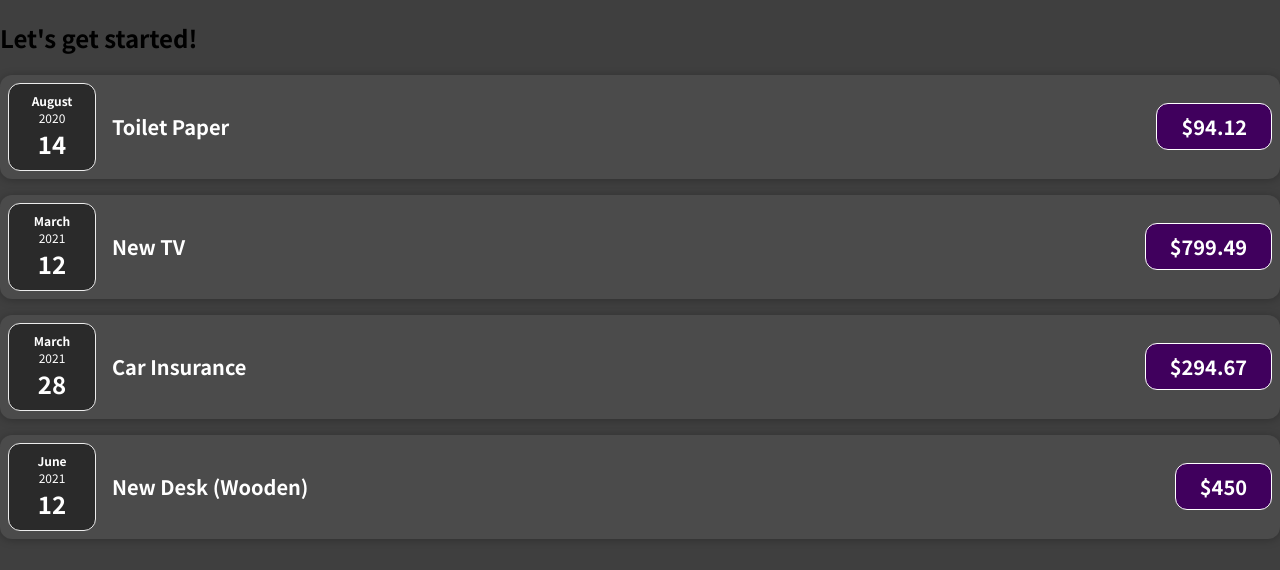
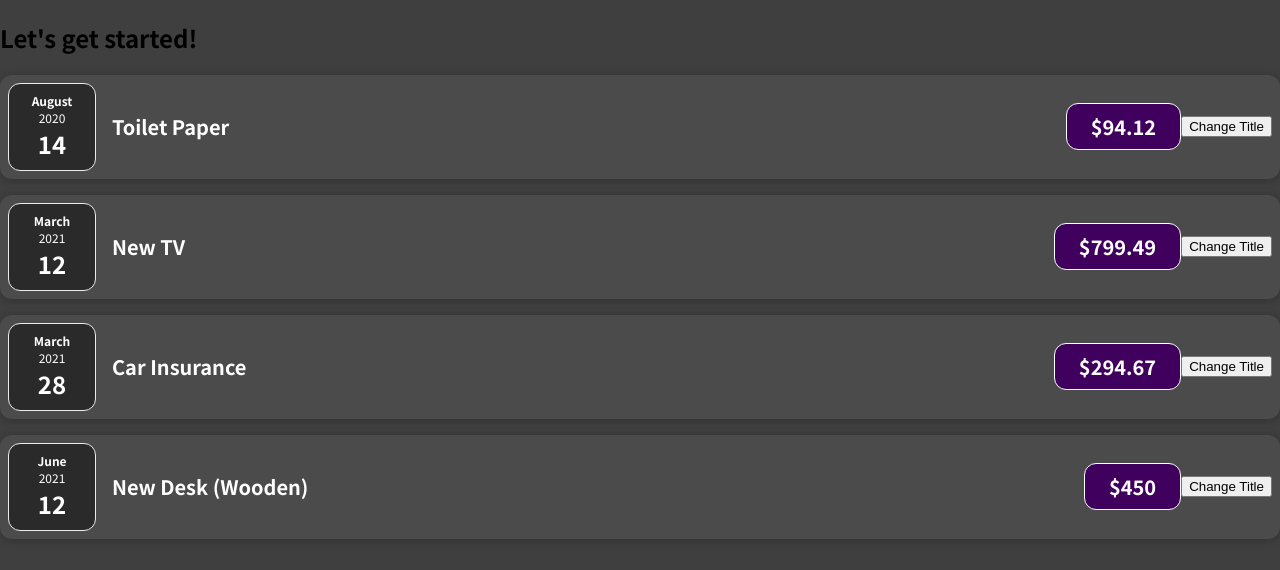
Before and after one commit to glaucusec/reactjs, a React (Create React App) app: page / in a window 1280 px wide. Shown: the top 570 px of the page. Built offline with nearby package versions, Linux system fonts and the light colour scheme.

Commit message:
Adding Event Listeners made easy

```diff
--- a/src/components/Expenses/ExpenseItem.js
+++ b/src/components/Expenses/ExpenseItem.js
@@ -5,10 +5,15 @@ import Card from "../UI/Card";
 import "./ExpenseItem.css";
 
 const ExpenseItem = (props) => {
+  const clickHandler = () => {
+    alert('Clicked!!!');
+  }
+
   return (
     <Card className="expense-item">
       <ExpenseDate date={props.date} />
       <ExpenseDetails title={props.title} amount={props.amount} />
+      <button onClick={clickHandler}>Change Title</button>
     </Card>
   );
 };
--- a/src/components/UI/Card.js
+++ b/src/components/UI/Card.js
@@ -2,7 +2,6 @@ import React from "react";
 import "./Card.css";
 const Card = (props) => {
   const classes = "card " + props.className;
-  console.log(props);
   return <div className={classes}>{props.children}</div>;
 };
 
```
